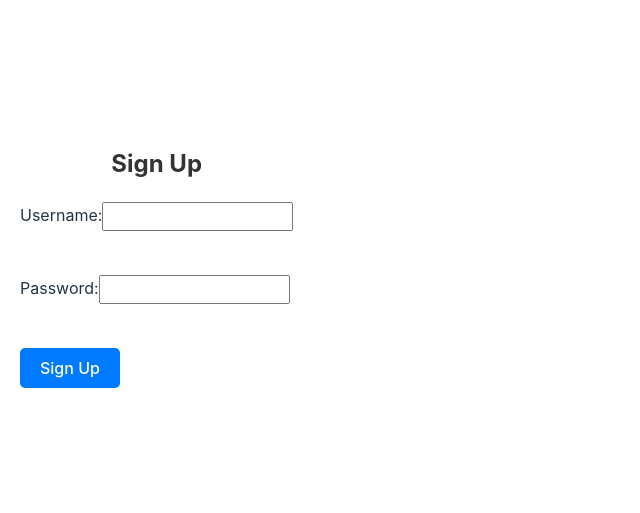
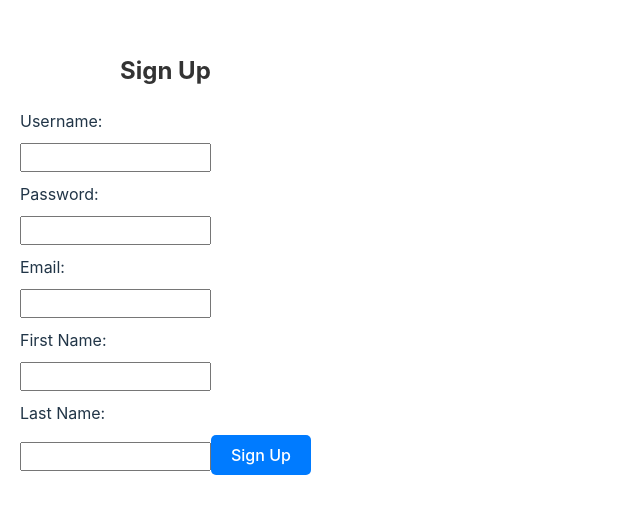
Before and after one commit to AlfredNedohon0317/DEVOO-THERAPY-AI-frontend-, a React (Vite) app in the folder DEVOO-THERAPY-AI-FRONTEND/: page /signup in a window 1280 px wide. Shown: the part 143-656 px from the top of the page, without its empty margins (0-640 px from the left). Built offline with nearby package versions, Linux system fonts and the light colour scheme.

Commit message:
fixed user sign up and auth

```diff
--- a/DEVOO-THERAPY-AI-FRONTEND/src/components/Signup.jsx
+++ b/DEVOO-THERAPY-AI-FRONTEND/src/components/Signup.jsx
@@ -3,12 +3,25 @@ import axios from 'axios';
 import './Signup.css';
 
 function Signup() {
-  const [username, setUsername] = useState('');
-  const [password, setPassword] = useState('');
+  const [formData, setFormData] = useState({
+    username: '',
+    password: '',
+    email: '',
+    firstName: '',
+    lastName: ''
+  });
+
+  const handleChange = (e) => {
+    const { name, value } = e.target;
+    setFormData({
+      ...formData,
+      [name]: value
+    });
+  };
 
   const handleSignup = (e) => {
     e.preventDefault();
-    axios.post(`${import.meta.env.VITE_API_URL}/signup/`, { username, password })
+    axios.post(`${import.meta.env.VITE_API_URL}/signup/`, formData)
       .then(response => {
         console.log('User signed up:', response.data);
       })
@@ -21,16 +34,56 @@ function Signup() {
     <div className="signup">
       <h2>Sign Up</h2>
       <form onSubmit={handleSignup}>
-        <label>
-          Username:
-          <input type="text" value={username} onChange={(e) => setUsername(e.target.value)} />
-        </label>
-        <br />
-        <label>
-          Password:
-          <input type="password" value={password} onChange={(e) => setPassword(e.target.value)} />
-        </label>
-        <br />
+        <label htmlFor="username">Username:</label>
+        <input
+          type="text"
+          id="username"
+          name="username"
+          value={formData.username}
+          onChange={handleChange}
+          autoComplete="username"
+          required
+        />
+        <label htmlFor="password">Password:</label>
+        <input
+          type="password"
+          id="password"
+          name="password"
+          value={formData.password}
+          onChange={handleChange}
+          autoComplete="current-password"
+          required
+        />
+        <label htmlFor="email">Email:</label>
+        <input
+          type="email"
+          id="email"
+          name="email"
+          value={formData.email}
+          onChange={handleChange}
+          autoComplete="email"
+          required
+        />
+        <label htmlFor="firstName">First Name:</label>
+        <input
+          type="text"
+          id="firstName"
+          name="firstName"
+          value={formData.firstName}
+          onChange={handleChange}
+          autoComplete="given-name"
+          required
+        />
+        <label htmlFor="lastName">Last Name:</label>
+        <input
+          type="text"
+          id="lastName"
+          name="lastName"
+          value={formData.lastName}
+          onChange={handleChange}
+          autoComplete="family-name"
+          required
+        />
         <button type="submit">Sign Up</button>
       </form>
     </div>
```
